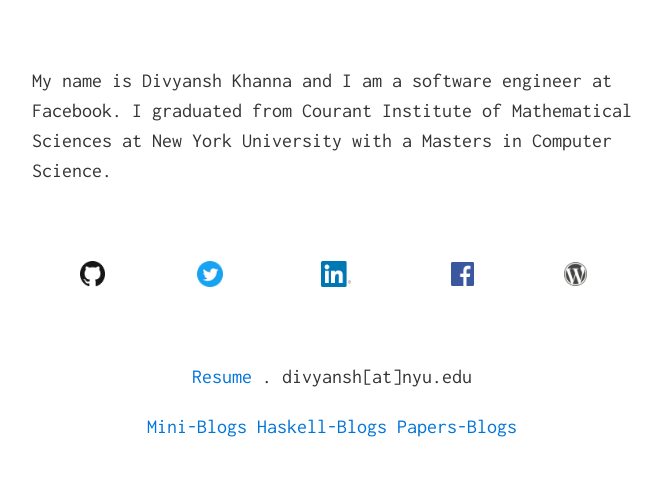
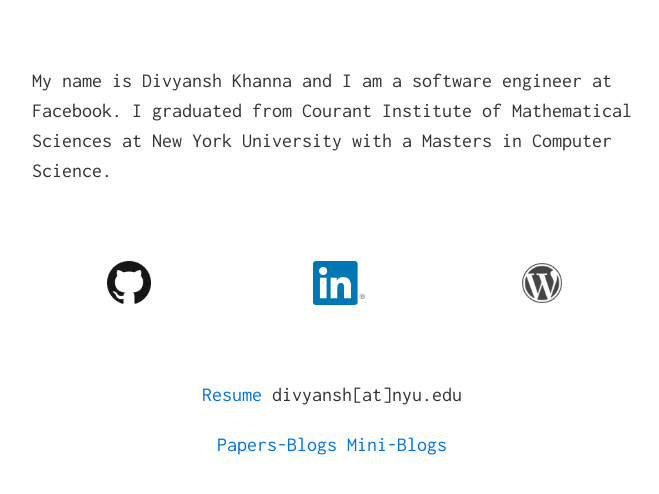
Before and after one commit to divyanshk/divyanshk.github.io, a Jekyll site: the page built from index.md, in a window 1280 px wide, cut to the strip 224-718 px from the top of the page. Shown: the whole strip, without its empty margins (308-967 px from the left). Built offline with Jekyll 4.4.1, drawn with Linux system fonts in a browser that asks for light colours.

Commit message:
reformatting

```diff
--- a/index.md
+++ b/index.md
@@ -10,16 +10,15 @@ My name is Divyansh Khanna and I am a software engineer at Facebook. I graduated
 
 <br>
 
-| [![Github](GitHub-Mark-64px.png){:width="25%"}](https://www.github.com/divyanshk){:target="_blank"}| [![Twitter](Twitter_Social_Icon_Circle_Color.png){:width="28%"}](https://twitter.com/divyanshkhanna1){:target="_blank"} | [![Github](In-2C-66px-R.png){:width="25%"}](https://www.linkedin.com/in/divyanshkhanna){:target="_blank"} | [![Facebook](FB-f-Logo__blue_58.png){:width="25%"}](https://www.facebook.com/divyansh.khanna1){:target="_blank"} | [![Wordpress](wordpress-logo-notext-rgb.png){:width="25%"}](https://divyanshkhanna.wordpress.com){:target="_blank"}
+| [![Github](GitHub-Mark-64px.png){:width="25%"}](https://www.github.com/divyanshk){:target="_blank"}| [![Github](In-2C-66px-R.png){:width="25%"}](https://www.linkedin.com/in/divyanshkhanna){:target="_blank"} | [![Wordpress](wordpress-logo-notext-rgb.png){:width="25%"}](https://divyanshkhanna.wordpress.com){:target="_blank"}
 
 <br>
 
-[Resume](Divyansh_Khanna_Resume.pdf) . divyansh[at]nyu.edu
+[Resume](Divyansh_Khanna_Resume.pdf) divyansh[at]nyu.edu
 {: style="text-align: center;"}
 
+[Papers-Blogs](https://divyanshk.github.io/Papers-Blogs/)
 [Mini-Blogs](https://divyanshk.github.io/Mini-Blogs/)
-[Haskell-Blogs](https://divyanshk.github.io/Haskell-Blog/)
-[Papers-Blogs](https://divyanshk.github.io/Papers-Blogs/)
 {: style="text-align: center;"}
 
 
```
